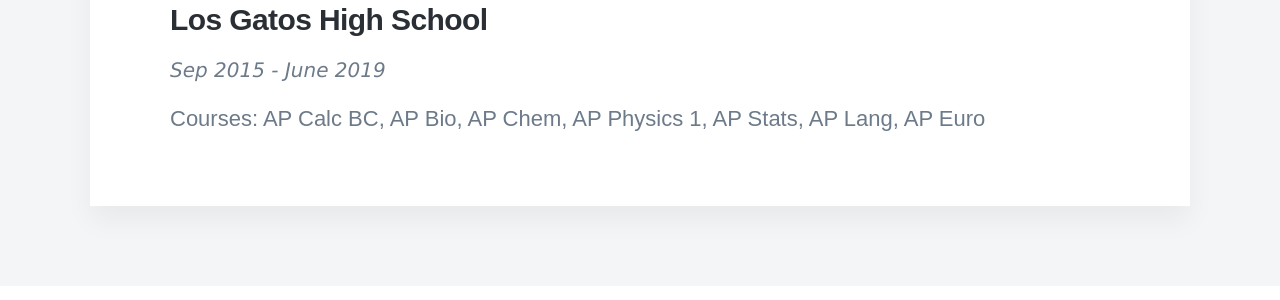
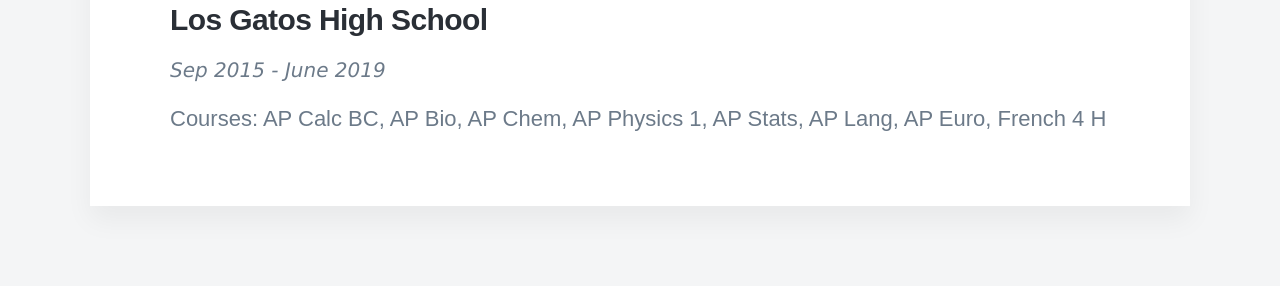
Before and after one commit to disha-22/disha-22.github.io, a Jekyll site: the page built from _pages/Resume.md, in a window 1280 px wide. Shown: the part 684-984 px from the top of the page. Built offline with Jekyll 4.4.1, drawn with Linux system fonts in a browser that asks for light colours; nearby versions of some CDN libraries; some web fonts are replaced.

Commit message:
Update Resume.md

```diff
--- a/_pages/Resume.md
+++ b/_pages/Resume.md
@@ -8,4 +8,4 @@
  <h2><span>Education</span></h2>
  <h3>Los Gatos High School</h3>
   <p style="font-family:verdana; font-size:20px"><em class="date">Sep 2015 - June 2019</em></p>
-<p> Courses: AP Calc BC, AP Bio, AP Chem, AP Physics 1, AP Stats, AP Lang, AP Euro </p>
+<p> Courses: AP Calc BC, AP Bio, AP Chem, AP Physics 1, AP Stats, AP Lang, AP Euro, French 4 H </p>
```
